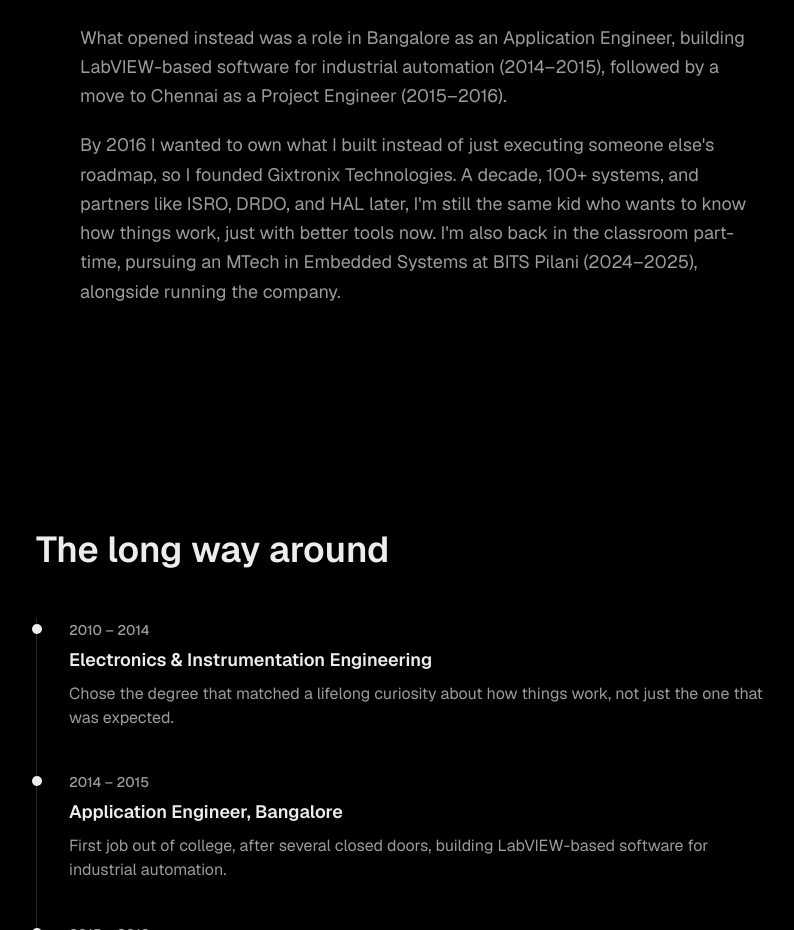
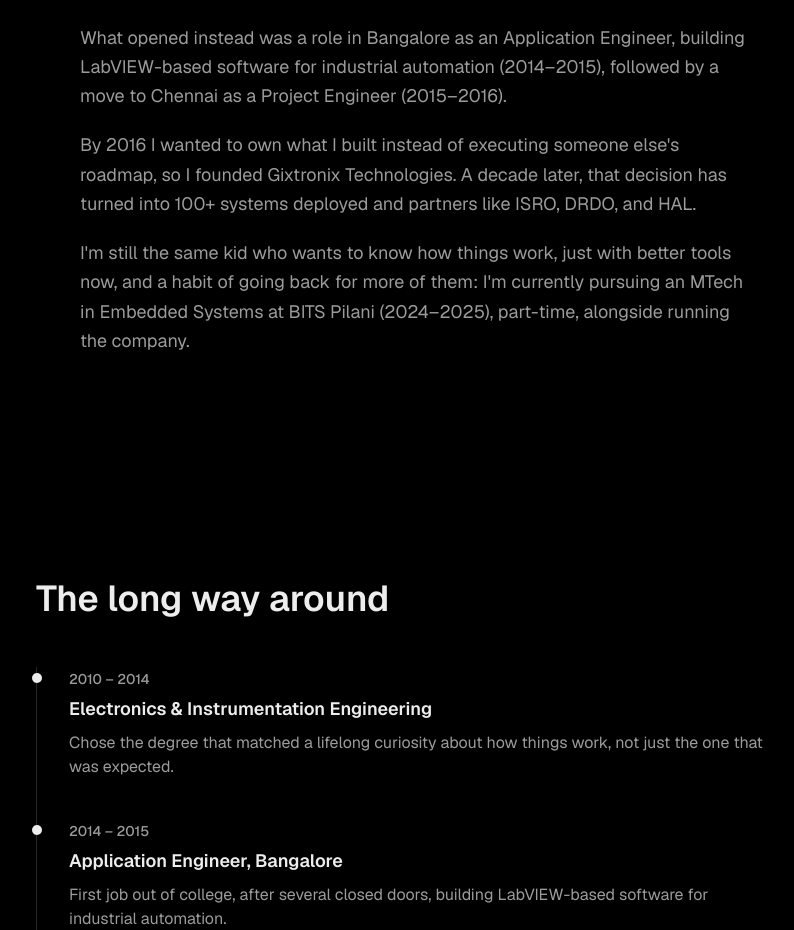
Before and after one commit to gowthamkishore/aboutme, a Next.js app: page / in a window 1280 px wide. Shown: the part 1660-2590 px from the top of the page, without its empty margins (220-1014 px from the left). Built offline with nearby package versions, Linux system fonts and the light colour scheme.

Commit message:
Split founding/MTech paragraph in Story into two clearer beats

```diff
--- a/src/components/Story.tsx
+++ b/src/components/Story.tsx
@@ -17,13 +17,14 @@ const PARAGRAPHS = [
   `What opened instead was a role in Bangalore as an Application Engineer,
   building LabVIEW-based software for industrial automation (2014–2015),
   followed by a move to Chennai as a Project Engineer (2015–2016).`,
-  `By 2016 I wanted to own what I built instead of just executing someone
-  else's roadmap, so I founded Gixtronix Technologies. A decade, 100+
-  systems, and partners like ISRO, DRDO, and HAL later, I'm still the
-  same kid who wants to know how things work, just with better tools
-  now. I'm also back in the classroom part-time, pursuing an MTech in
-  Embedded Systems at BITS Pilani (2024–2025), alongside running the
-  company.`,
+  `By 2016 I wanted to own what I built instead of executing someone
+  else's roadmap, so I founded Gixtronix Technologies. A decade later,
+  that decision has turned into 100+ systems deployed and partners like
+  ISRO, DRDO, and HAL.`,
+  `I'm still the same kid who wants to know how things work, just with
+  better tools now, and a habit of going back for more of them: I'm
+  currently pursuing an MTech in Embedded Systems at BITS Pilani
+  (2024–2025), part-time, alongside running the company.`,
 ];
 
 export default function Story() {
```
